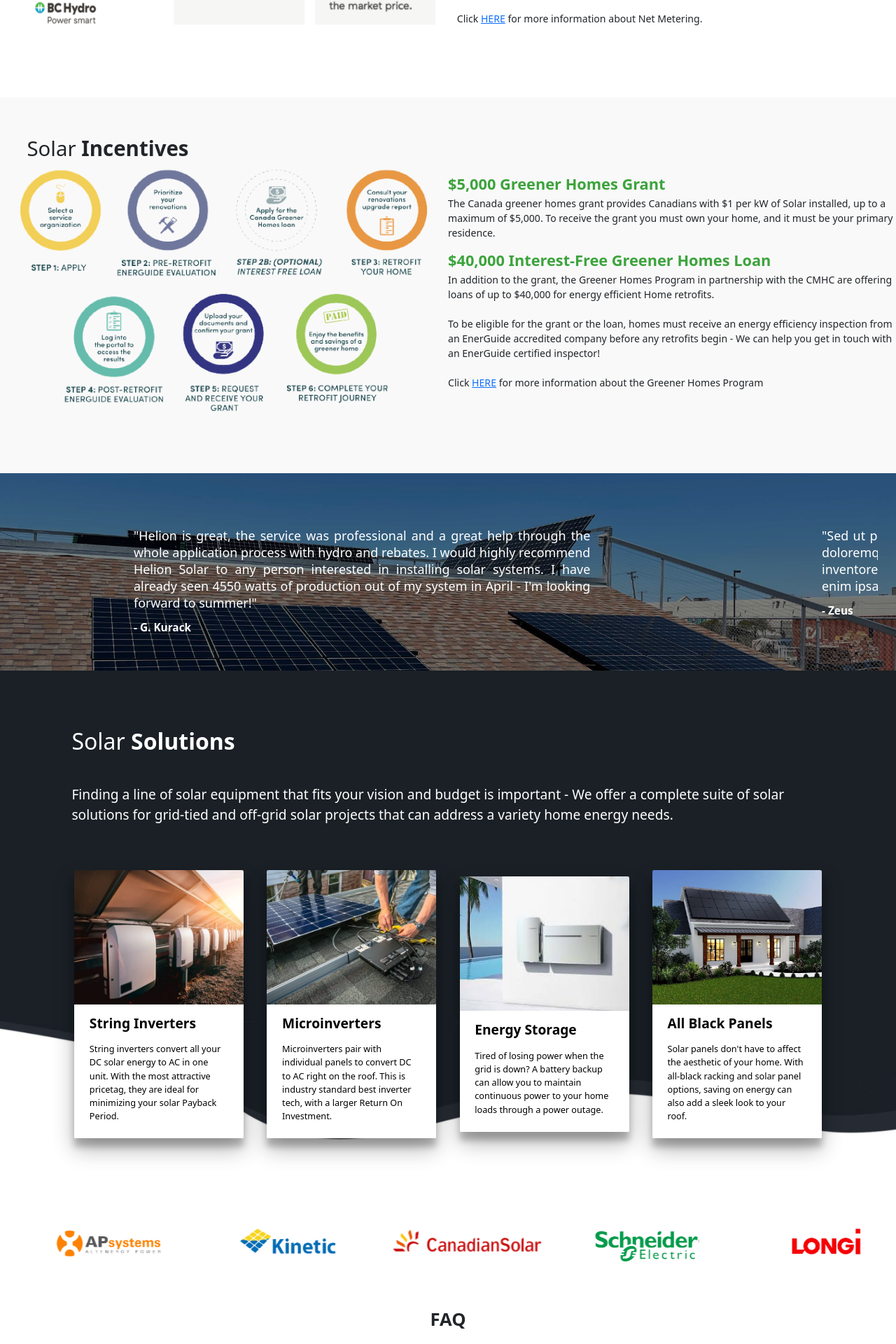
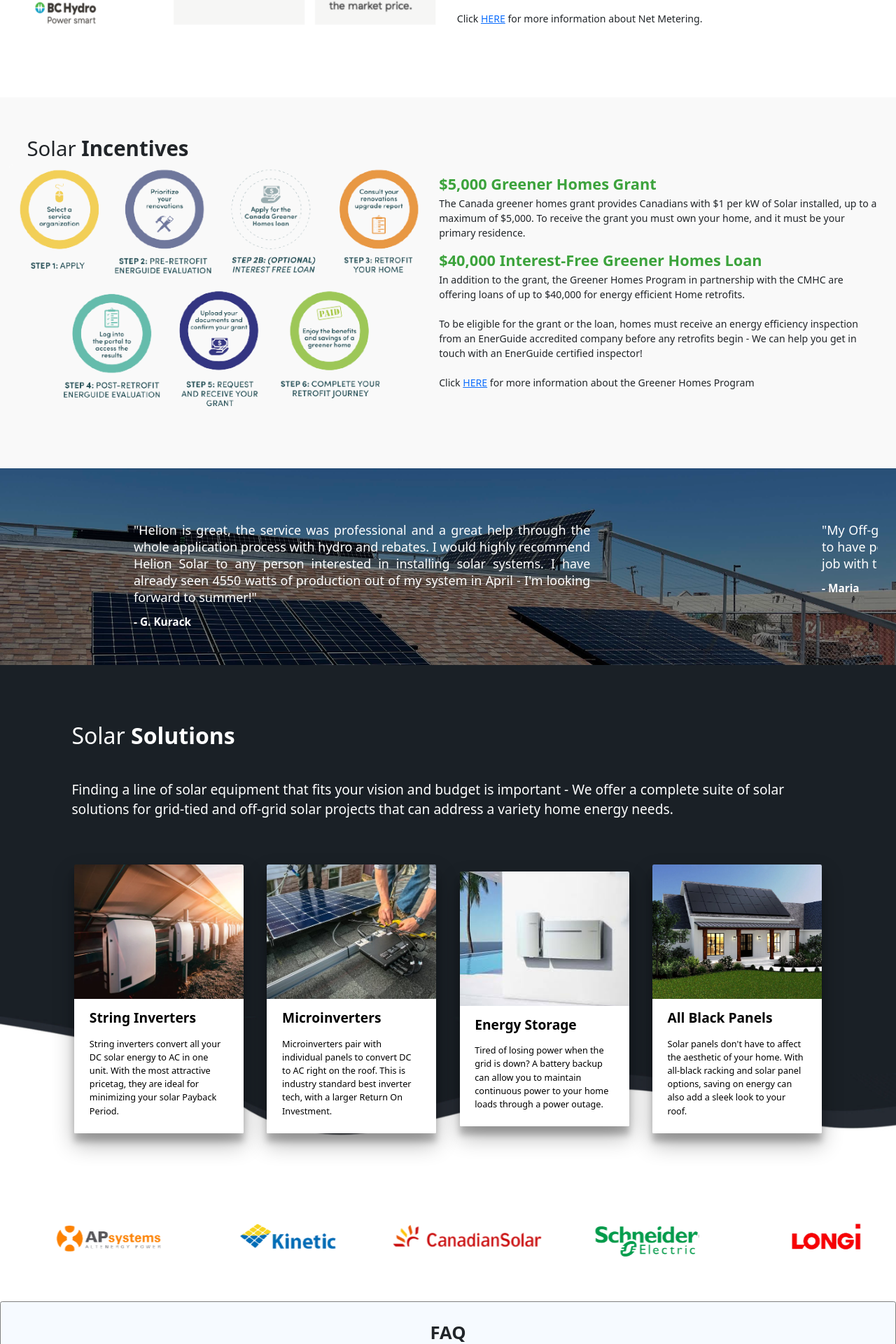
Before and after one commit to tolat/Helion, a React (Create React App) app in the folder client/: page / in a window 1280 px wide. Shown: the part 1009-2929 px from the top of the page at 70% size. Built offline with nearby package versions, Linux system fonts and the light colour scheme.

Commit message:
updated styles for site

```diff
--- a/client/src/components/Homepage/FAQ.js
+++ b/client/src/components/Homepage/FAQ.js
@@ -7,19 +7,20 @@ const FAQ = (props) => {
   const w = props.viewportWidth;
   const templateCols = selectTSML(w, "100%", "100%", "50% 50%", "50% 50%");
   const mainFontSize = selectTSML(w, "0.8rem")
-  const incentiveFontSize = selectTSML(w, "1.2rem")
   const headerFontSize = selectTSML(w, "1.8rem", "2rem", "2rem", "2rem")
-  const headerMargin = selectTSML(w, "1rem 0 0rem 0")
   const containerPadding = selectTSML(w, "1.4rem 1.4rem 0 1.4rem")
   const mainLineHeight = selectTSML(w, "unset")
-  const marginTop = selectTSML(w, "2rem", "0rem", "0rem", "0rem")
+  const marginTop = selectTSML(w, "2rem", "2rem", "2rem", "2rem")
+  const border= selectTSML(w,"none", "1px solid grey", "1px solid grey", "1px solid grey")
+  const borderRadius = selectTSML(w, "none", "4px", "4px", "4px")
 
   return (
     <div style={{zoom: props.zoom}}>
 
     <CentralSection
       id="FAQsection"
-      style={{ flexDirection: "column" }}>
+      style={{ flexDirection: "column", backgroundColor: "#f6faff", borderRadius: borderRadius, border: border }}
+     >
       <div
         style={{
           width: "100%",
@@ -36,7 +37,6 @@ const FAQ = (props) => {
           gridTemplateColumns: templateCols,
           justifyContent: "center",
           width: "100%",
-          paddingBottom: "3rem",
         }}>
         {[
           {
--- a/client/src/components/Homepage/SolarPrograms.js
+++ b/client/src/components/Homepage/SolarPrograms.js
@@ -22,13 +22,14 @@ const SolarPrograms = (props) => {
   const tile1padding = selectTSML(w,"2rem 0 0 0", "2rem", "2rem", "2rem")
   const tile2padding = selectTSML(w,"1rem")
   const containerPadding = selectTSML(w, "0")
+  const container2Padding = selectTSML(w, "0", "0 2rem 0 0 ", "0 2rem 0 0 ", "0 2rem 0 0 ")
   const imgonlyDisplay = selectTSML(w, "none")
   const tile1MarginBottom = selectTSML(w, "1rem", "4rem", "4rem", "4rem")
   const tile2MarginBottom = selectTSML(w, "2rem", "6rem", "6rem", "6rem")
 
   return (
-    <div style={{ zoom: props.zoom }}>
-      <CentralSection containerStyle={{padding: containerPadding}} style={{ flexDirection: "column" }}>
+    <div style={{ zoom: props.zoom }}  >
+      <CentralSection containerStyle={{padding: containerPadding}} style={{ flexDirection: "column" }} id="solarProgramsSection">
         <div
           className={styles.header}
           style={{ fontSize: headerFontSize, margin: headerMargin }}
@@ -108,7 +109,7 @@ const SolarPrograms = (props) => {
         </div>
       </CentralSection>
       <CentralSection
-        containerStyle={{padding: containerPadding, backgroundColor: "#f9f9f9" }}
+        containerStyle={{padding: container2Padding, backgroundColor: "#f9f9f9" }}
         style={{ flexDirection: "column" }}
       >
         <div
@@ -132,7 +133,7 @@ const SolarPrograms = (props) => {
           />
           <div style={{ width: tileWidth }}>
             <div
-              id="solarProgramsSection"
+
               style={{
                 display: "flex",
                 flexDirection: "column",
--- a/client/src/components/Homepage/Testimonials.js
+++ b/client/src/components/Homepage/Testimonials.js
@@ -12,8 +12,8 @@ const testimonials = [
     source: "G. Kurack",
   },
   {
-    text: "Sed ut perspiciatis unde omnis iste natus error sit voluptatem accusantium doloremque laudantium, totam rem aperiam, eaque ipsa quae ab illo inventore veritatis et quasi architecto beatae vitae dicta sunt explicabo. Nemo enim ipsam voluptatem quia voluptas sit aspernatur aut odit aut fugit.",
-    source: "Zeus",
+    text: "My Off-grid solar array is only 2 panels but it is working great! It's awesome to have power enough for my DC fridge from spring to fall. Helion did a great job with the installation. Looking to expand soon!",
+    source: "Maria",
   },
 ];
 
@@ -85,6 +85,8 @@ const Carousel = (props) => {
       className={styles.testimonialContainer}
       style={{
         padding: testimonialContainerPadding,
+        display: "flex",
+        justifyContent: "center"
       }}
       onDragStart={handleDragStart}
     >
@@ -93,7 +95,8 @@ const Carousel = (props) => {
         style={{
           width: testimonialTextWidth,
           textAlign: testimonialTextAlign,
-          fontSize: fontSize
+          fontSize: fontSize,
+
         }}
       >{`"${t.text}"`}</div>
       <div className={styles.testimonialSource}>{`- ${t.source}`}</div>
--- a/client/src/components/Misc/Footer/Footer.js
+++ b/client/src/components/Misc/Footer/Footer.js
@@ -10,18 +10,22 @@ const Footer = (props) => {
   const textMaxWidth = selectTSML(w, "", "", "35rem", "40rem");
   const marginTop = selectTSML(w, "3rem")
   const mainFontSize = selectTSML(w, "0.8rem")
+  const containermarginTop = selectTSML(w, "0", "5rem", "5rem", "5rem")
   return (
     <div style={{zoom: props.zoom}}>
 
     <FullWidthSection
       style={{
         backgroundColor: "rgb(41,41,41)",
-      }}
+        paddingTop: "4rem",
+        marginTop: containermarginTop,
+              }}
     >
-      <CentralSection>
+      <CentralSection >
         <div
           className={styles.container}
           style={{ flexDirection: flexDirection, marginTop: marginTop }}
+
         >
           <FooterTile key="ft1" header="Contact">
             <div style={{ display: "flex", flexDirection: "column", fontSize: mainFontSize }}>
```
Also changed, not shown: 7 other files (tests, documents, lock files or other folders).
